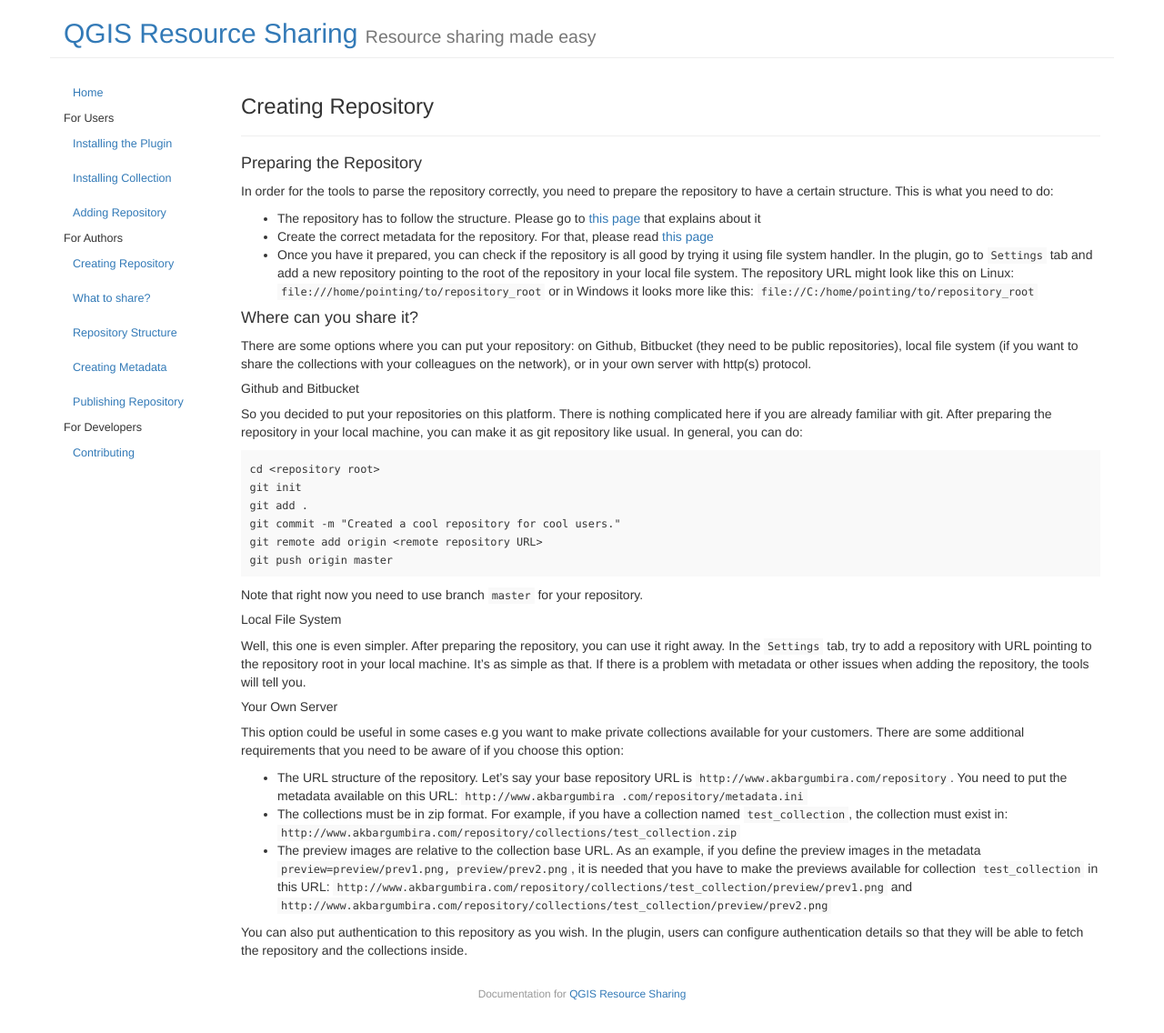
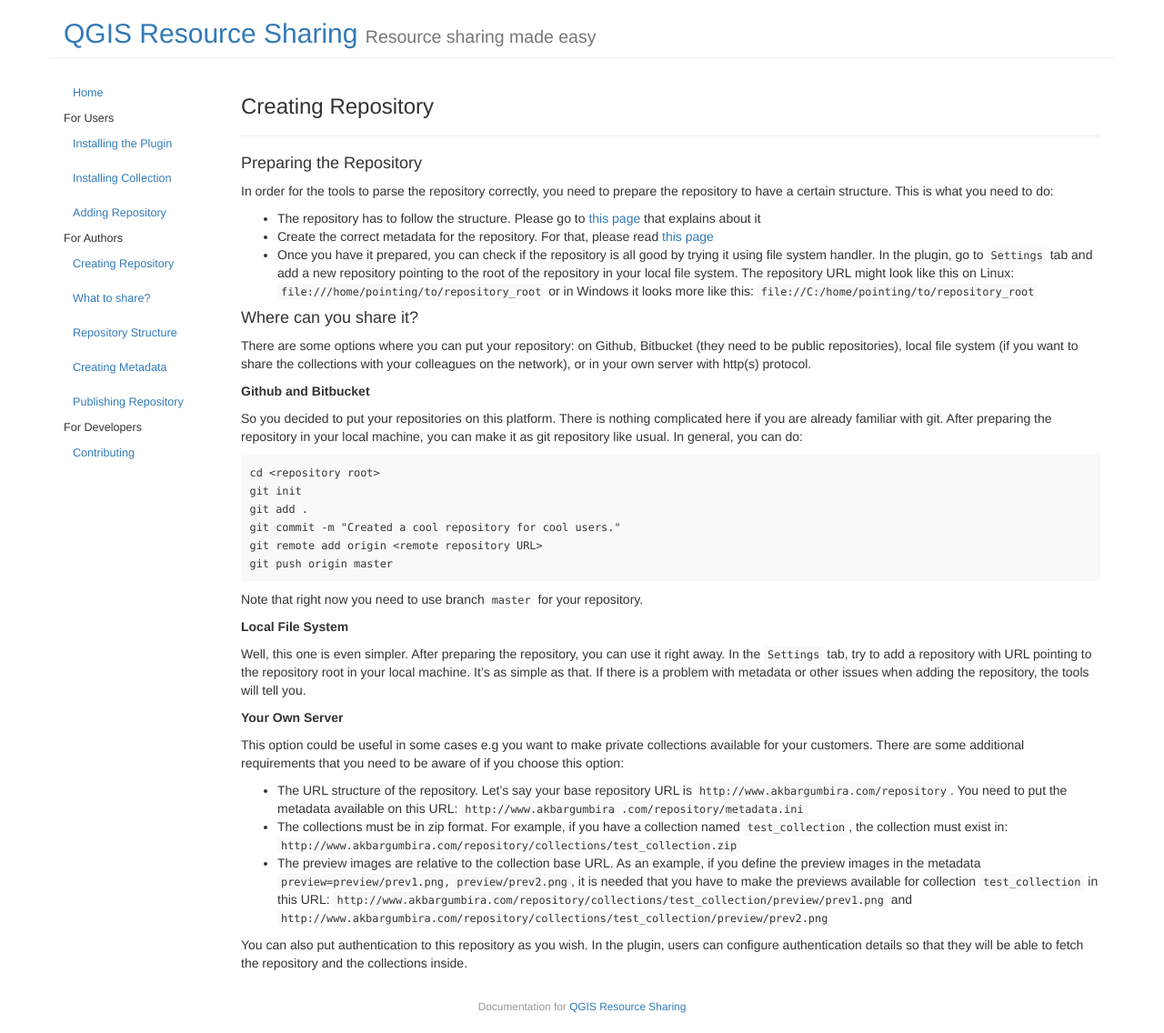
Before and after one commit to QGIS-Contribution/QGIS-ResourceSharing, a Jekyll site: the page built from _posts/2016-08-09-creating-repository.md, in a window 1280 px wide. Shown: the whole page at 91% size. Built offline with Jekyll 4.4.1, drawn with Linux system fonts in a browser that asks for light colours.

Commit message:
Update some markup

````diff
--- a/_posts/2016-08-09-creating-repository.md
+++ b/_posts/2016-08-09-creating-repository.md
@@ -26,7 +26,9 @@
 (if you want to share the collections with your colleagues on the network),
 or in your own server with http(s) protocol.
 
-##### Github and Bitbucket
+
+**Github and Bitbucket**
+
 So you decided to put your repositories on this platform. There is nothing
 complicated here if you are already familiar with git. After preparing the
 repository in your local machine, you can make it as git repository like
@@ -43,13 +45,17 @@
 
 Note that right now you need to use branch ```master``` for your repository.
 
-##### Local File System
+
+**Local File System**
+
 Well, this one is even simpler. After preparing the repository, you can use
 it right away. In the ```Settings``` tab, try to add a repository with URL
 pointing to the repository root in your local machine. It's as simple as that. If there is a problem with metadata or other issues when adding the
 repository, the tools will tell you.
 
-##### Your Own Server
+
+**Your Own Server**
+
 This option could be useful in some cases e.g you want to make private
 collections available for your customers. There are some additional
 requirements that you need to be aware of if you choose this option:
````
